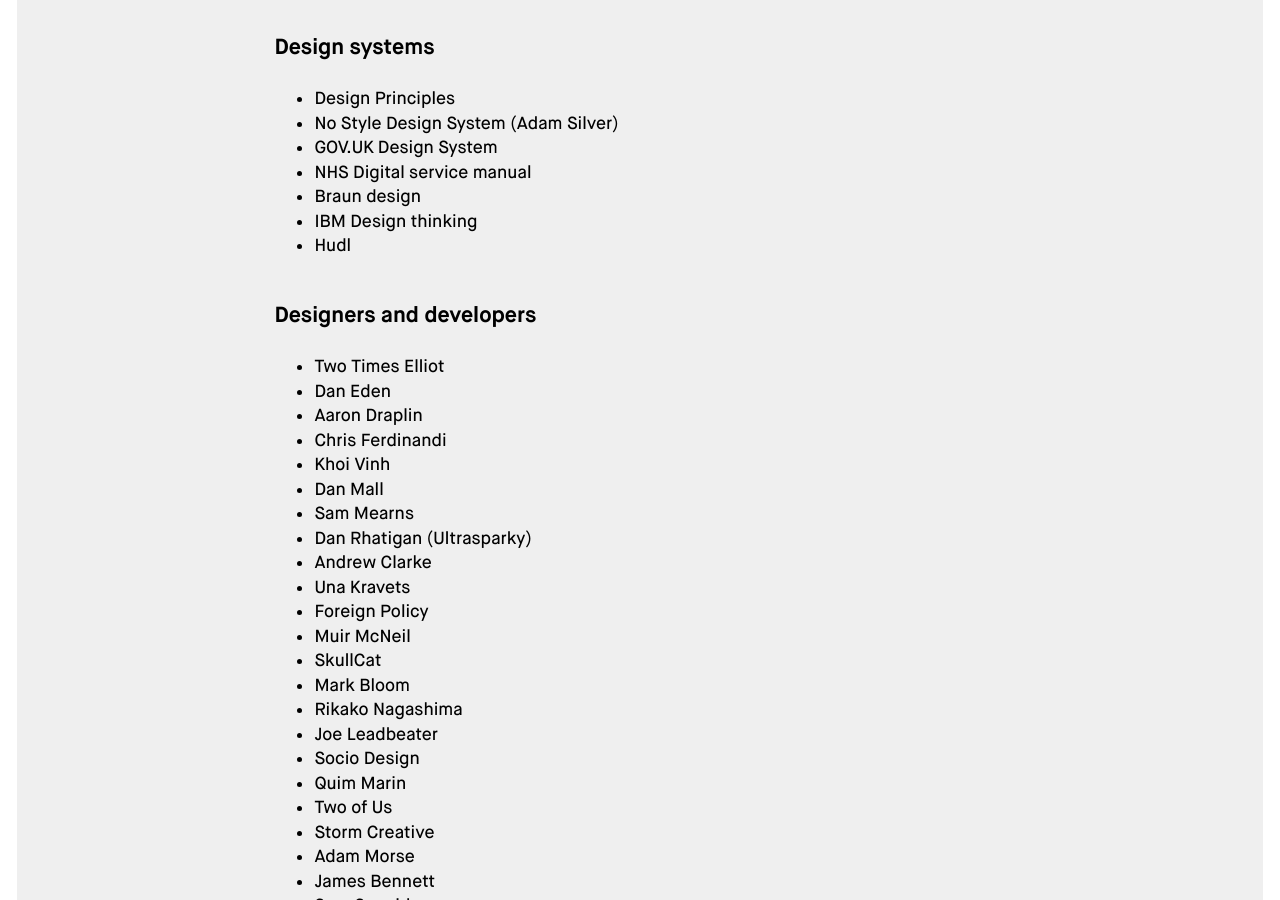
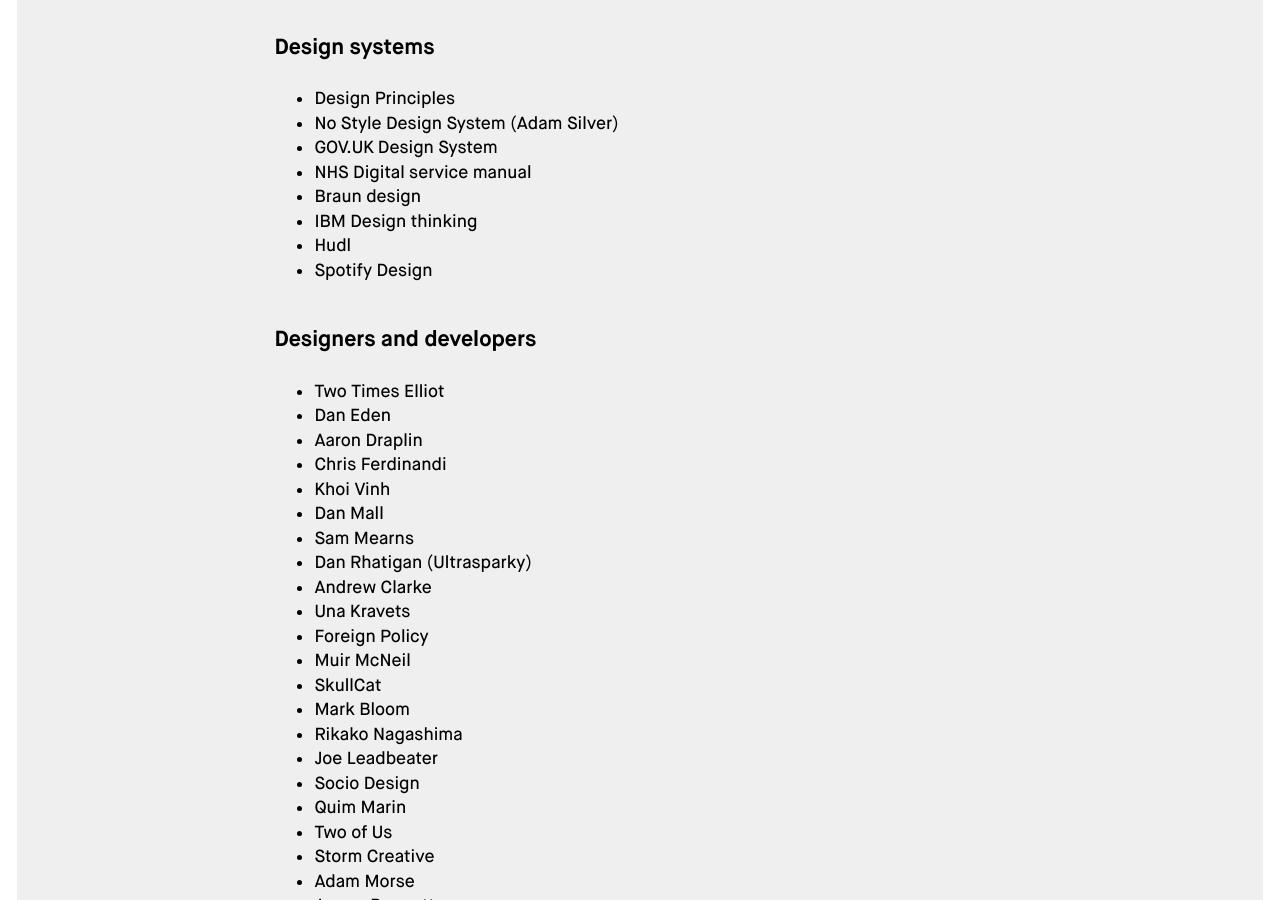
Before and after one commit to regmtait/regmtait.co.uk, a Jekyll site: the page built from links.md, in a window 1280 px wide and 900 px high, scrolled down 3302 px. Built offline with Jekyll 4.4.1, drawn with Linux system fonts in a browser that asks for light colours.

Commit message:
Update links.md

```diff
--- a/links.md
+++ b/links.md
@@ -136,6 +136,7 @@
 * [Braun design](http://www.dasprogramm.co.uk/shop/braun)
 * [IBM Design thinking](https://www.ibm.com/design/thinking/)
 * [Hudl](https://uniform.hudl.com/)
+* [Spotify Design](https://spotify.design/)
 
 ## Designers and developers
 
```
